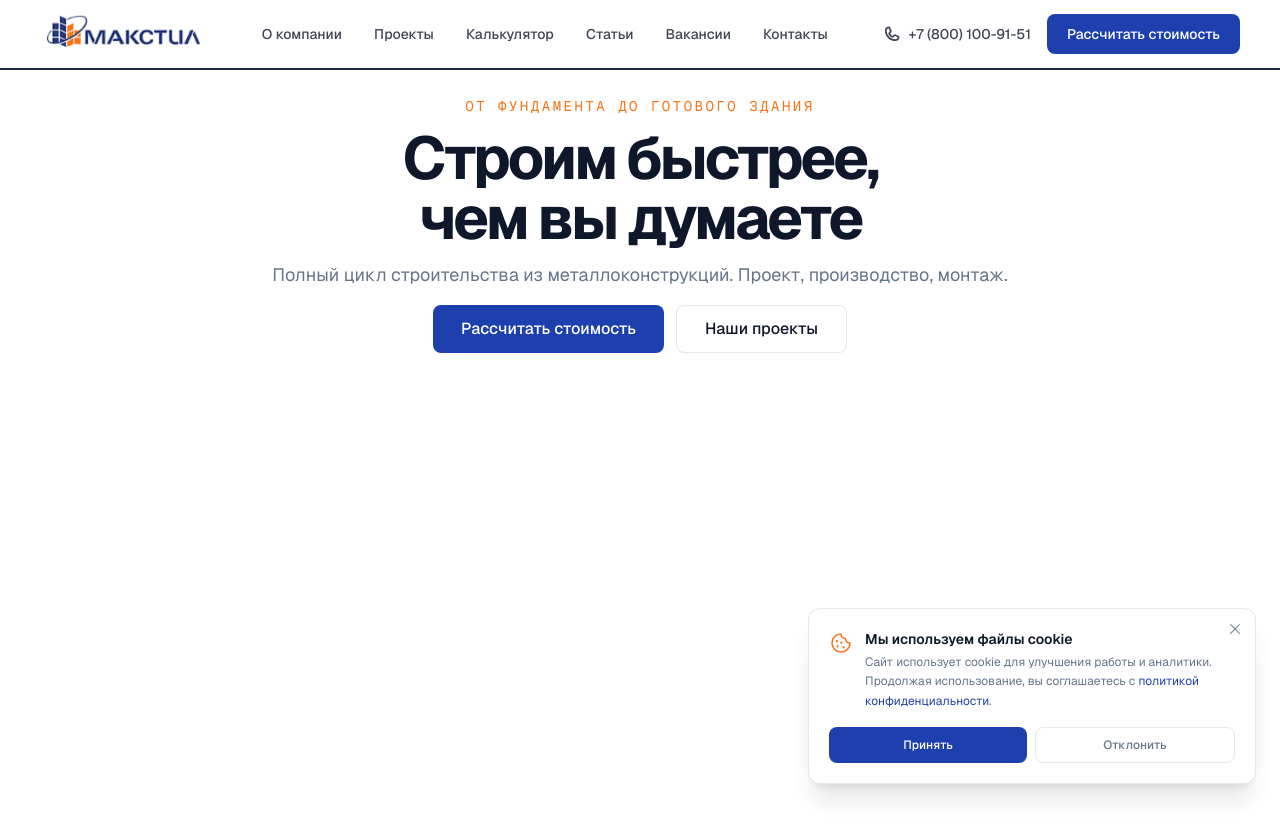
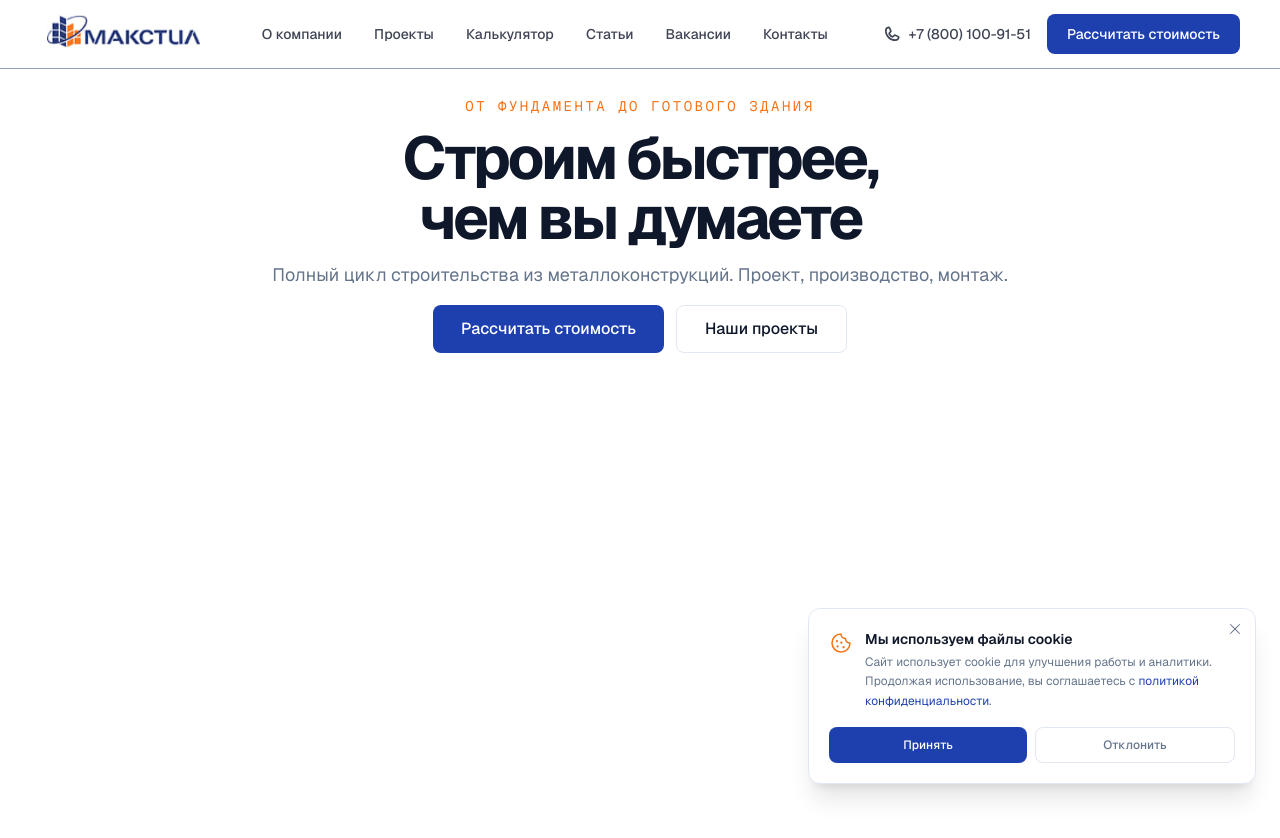
Before and after one commit to faded679/lstkmk, a Next.js app: page / in a window 1280 px wide. Shown: the top 838 px of the page. Built offline with nearby package versions, Linux system fonts and the light colour scheme.

Commit message:
Автодеплой настроен

```diff
--- a/src/components/Navigation.tsx
+++ b/src/components/Navigation.tsx
@@ -29,7 +29,7 @@ export default function Navigation() {
         initial={{ y: -100 }}
         animate={{ y: 0 }}
         transition={{ duration: 0.6, ease: [0.16, 1, 0.3, 1] }}
-        className={`fixed top-0 left-0 right-0 z-50 transition-colors duration-300 border-b-2 border-slate-800 ${
+        className={`fixed top-0 left-0 right-0 z-50 transition-colors duration-300 border-b border-slate-400 ${
           scrolled
             ? "bg-white/95 shadow-sm"
             : "bg-white/80"
```
